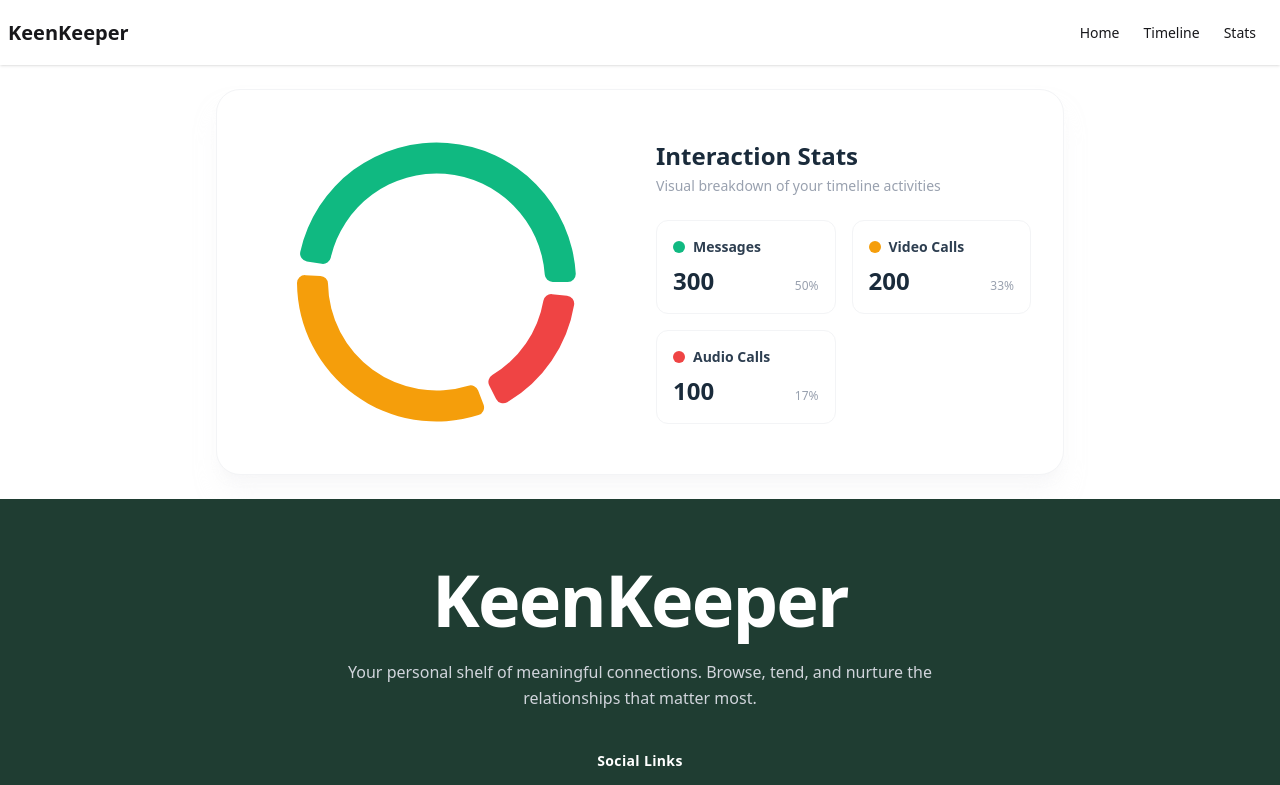
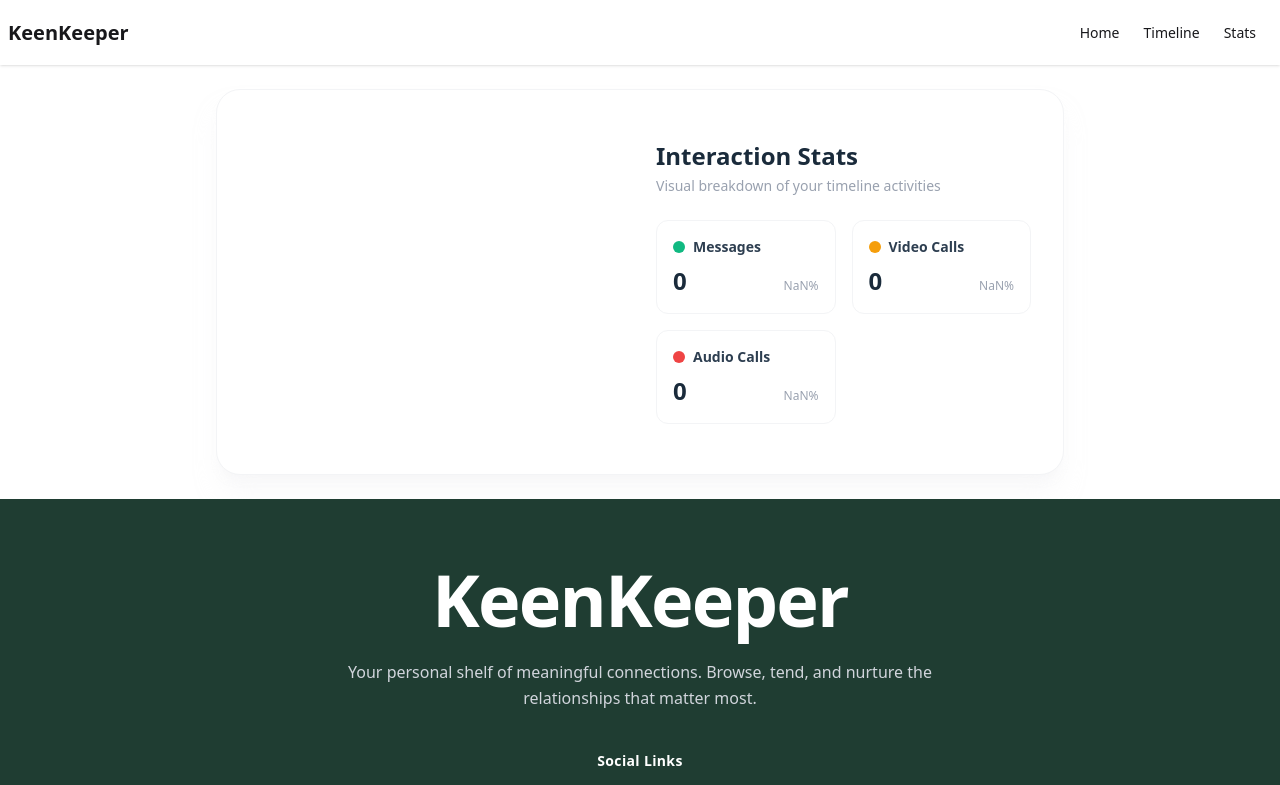
Before and after one commit to Ridoy-vai/B13-A7-keen-keeper, a Next.js app: page /stats in a window 1280 px wide. Shown: the top 785 px of the page. Built offline with nearby package versions, Linux system fonts and the light colour scheme.

Commit message:
pi chart add and design complite

```diff
--- a/src/app/Contex/Contex.jsx
+++ b/src/app/Contex/Contex.jsx
@@ -8,6 +8,9 @@ const ContextProvider = ({ children }) => {
   const [call, setCall] = useState([]);
   const [open, setOpen] = useState(false);
   const [filter, setFilter] = useState();
+  const [massage, setmassage] = useState([]);
+  const [video, setvideo] = useState([]);
+  const [phone, setphone] = useState([]);
 
   const data = {
     call,
@@ -15,7 +18,13 @@ const ContextProvider = ({ children }) => {
     open,
     setOpen,
     filter,
-    setFilter
+    setFilter,
+    massage,
+    setmassage,
+    video,
+    setvideo,
+    phone,
+    setphone
   }
 
   return (
--- a/src/app/stats/page.jsx
+++ b/src/app/stats/page.jsx
@@ -1,13 +1,16 @@
 "use client"
-import React, { useState } from 'react';
+import React, { useContext, useState } from 'react';
 import { PieChart, Pie, Cell, ResponsiveContainer, Tooltip } from 'recharts';
+import { TimelineContext } from '../Contex/Contex';
 
 const StatsPage = () => {
-    const data = [
-        { name: 'Messages', value: 300, color: '#10B981' },
-        { name: 'Video Calls', value: 200, color: '#F59E0B' },
-        { name: 'Audio Calls', value: 100, color: '#EF4444' },
-    ];
+    const { massage, video, phone } = useContext(TimelineContext);
+
+const data = [
+  { name: 'Messages', value: massage.length, color: '#10B981' },
+  { name: 'Video Calls', value: video.length, color: '#F59E0B' },
+  { name: 'Audio Calls', value: phone.length, color: '#EF4444' },
+];
 
     // টোটাল ভ্যালু ক্যালকুলেশন (মাঝখানে দেখানোর জন্য)
     const totalValue = data.reduce((acc, curr) => acc + curr.value, 0);
--- a/src/ui/Button.jsx
+++ b/src/ui/Button.jsx
@@ -1,18 +1,31 @@
 "use client"
 import { TimelineContext } from '@/app/Contex/Contex';
 import { MessageSquare, Phone, Video } from 'lucide-react';
-import React, { useContext } from 'react';
+import React, { useContext, useEffect } from 'react';
 
 const Button = ({ matchedFrind }) => {
-    const { call, setCall } = useContext(TimelineContext);
+    const { call, setCall, setmassage, setvideo, setphone, phone, video, massage } = useContext(TimelineContext);
     const handleClick = (type) => {
         const newItem = {
             id: matchedFrind,
             type: type,
+
         };
 
         setCall([...call, newItem]);
+        if (type === 'call') {
+            setphone([...call, newItem])
+            const uniqueData = Array.from(
+                new Map(phone.map(item => [item.id, item])).values()
+            );
+
+            console.log(uniqueData);
+            console.log(phone, type)
+        }
+        if (type === 'massage') { setmassage([...call, newItem]) };
+        if (type === 'video') { setvideo([...call, newItem]) }
     };
+
     return (
         <div className="grid grid-cols-3 gap-4">
             <button onClick={() => handleClick("call")} className="flex flex-col items-center justify-center gap-2 p-6 rounded-2xl border border-gray-100 bg-[#F9FAFB] hover:bg-gray-100 transition-all group">
```
Also changed, not shown: src/ui/TimelineMap.jsx (+6 -4 lines).
